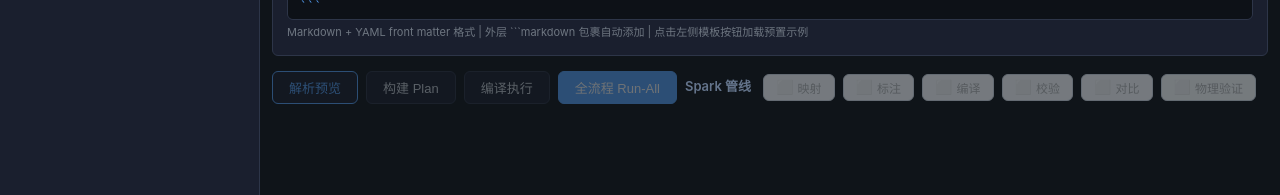
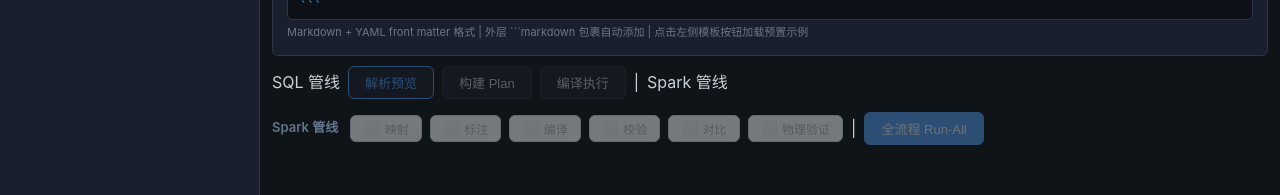
Before and after one commit to huangkwyoyo/TianShu-DataDev-Agent-v3, a React (Vite) app in the folder frontend/: page / in a window 1280 px wide. Shown: the part 421-616 px from the top of the page. Built offline with nearby package versions, Linux system fonts and the light colour scheme; no server answers.

Commit message:
feat: Run-All 流式进度——重写 handleRunAll 为 NDJSON 消费 + RunProgressPanel 集成

```diff
--- a/frontend/src/App.tsx
+++ b/frontend/src/App.tsx
@@ -9,6 +9,7 @@
 import { PackageTree } from './components/PackageTree';
 import { ErrorDisplay } from './components/ErrorDisplay';
 import { StatusBar } from './components/StatusBar';
+import { RunProgressPanel } from './components/RunProgressPanel';
 import { SparkStageButtons } from './components/SparkStageButtons';
 import { SparkStageResultPanel } from './components/SparkStageResultPanel';
 import { LlmTracePanel } from './components/LlmTracePanel';
@@ -21,8 +22,8 @@
   parseSpecRich,
   buildPlanRich,
   executeRich,
-  runAll,
-  getPackageRich,
+  runAllFull,
+  runAllFullStream,
   sparkVerify,
   checkArtifactsStatus,
   ApiError,
@@ -33,7 +34,8 @@
   SparkVerifyResponse,
   SparkStageResponse,
   LlmTraceNode,
-  RunAllResponse,
+  FullRunResponse,
+  FullRunEvent,
   SparkStageResult,
   TemplateFull,
 } from './api/client';
@@ -70,8 +72,19 @@
   // Spark 单阶段触发的产物内容（供面板展示）
   sparkStageResult: { stage: string; result: SparkStageResult; status: string } | null;
 
+  // 持久化 COMPILER 阶段产物（不被后续阶段覆盖）
+  compilerCode: { pyspark: string; standalone: string } | null;
+  // 是否展示代码下载区
+  showCodeDownload: boolean;
+
   // LLM 调用追踪（各阶段累积）
   llmTraces: Record<string, LlmTraceNode> | null;
+
+  // Run-All 流式进度
+  runProgressEvents: FullRunEvent[];
+  isStreaming: boolean;
+  streamError: string | null;
+  streamAbortController: AbortController | null;
 
   // 数据源映射——编译执行和全流程时传入后端
   tableMapping: Record<string, string>;
@@ -95,7 +108,13 @@
     sparkVerifyResult: null,
     artifactsReady: false,
     sparkStageResult: null,
+    compilerCode: null,
+    showCodeDownload: false,
     llmTraces: null,
+    runProgressEvents: [],
+    isStreaming: false,
+    streamError: null,
+    streamAbortController: null,
     tableMapping: {},
     tablePaths: {},
   });
@@ -234,90 +253,149 @@
           sparkStages: [],
           sparkVerifyResult: null,
           sparkStageResult: null,
+          compilerCode: null,
+          showCodeDownload: false,
         };
       },
     );
   };
 
-  /** 全流程一键执行 */
+  /** 全流程 Run-All——流式进度版（NDJSON 消费） */
   const handleRunAll = () => {
     if (!state.markdownText.trim()) {
       update({ error: { error_code: 'EMPTY_INPUT', message: '请输入 DeveloperSpec 内容', field_ref: 'markdown_text' } });
       return;
     }
-    runAction(
-      () => runAll(state.markdownText, state.tableMapping, state.tablePaths),
-      async (result) => {
-        // run-all 成功后异步验证 artifacts 是否就绪
-        let artifactsReady = false;
-        if (result.request_id) {
-          try {
-            const status = await checkArtifactsStatus(result.request_id);
-            artifactsReady = status.artifacts_ready;
-          } catch {
-            artifactsReady = false;
+
+    // 清理旧状态
+    update({
+      isLoading: true,
+      error: null,
+      pipelineError: null,
+      pipelineStages: [],
+      runProgressEvents: [],
+      isStreaming: true,
+      streamError: null,
+      sparkStageResult: null,
+      showCodeDownload: false,
+    });
+
+    const controller = runAllFullStream(
+      state.markdownText,
+      state.tableMapping,
+      state.tablePaths,
+      // onEvent——每收到一个事件
+      (event: FullRunEvent) => {
+        setState((prev) => {
+          const newEvents = [...prev.runProgressEvents, event];
+
+          if (event.event === 'heartbeat') {
+            return { ...prev, runProgressEvents: newEvents };
           }
+
+          if (event.event === 'done') {
+            const fr = event.result;
+            // 构建 SQL 管线阶段指示灯
+            const sqlStages: StageInfo[] = fr.sql_pipeline_stages
+              ? fr.sql_pipeline_stages.map((s) => ({
+                  stage: s.stage,
+                  status: s.status === 'ok' ? 'ok' : s.status === 'failed' ? 'failed' : 'skipped',
+                }))
+              : [];
+            // 构建 Spark 管线阶段指示灯
+            const sparkStages: StageInfo[] = fr.spark_stages.map((s) => ({
+              stage: s.stage,
+              status: s.status === 'ok' ? 'ok' : s.status === 'failed' ? 'failed' : 'skipped',
+            }));
+            // 构建 executeResult（含 SQL 代码）
+            const executeResult: ExecuteRichResponse | null = fr.sql_ok && fr.request_id
+              ? {
+                  request_id: fr.request_id,
+                  spec_id: fr.spec_id || '',
+                  plan_id: fr.plan_id || '',
+                  generated_sql: fr.generated_sql || '',
+                  sql_sha256: '',
+                  compiler_version: '',
+                  execution_trace: { trace_id: '', status: '', row_count: 0, execution_time_ms: 0, error_message: null },
+                  result_summary: { summary_id: '', columns: [], column_types: [], row_count: 0, null_counts: {}, numeric_sums: {} },
+                  open_questions: [],
                 }
-        // 如果管线执行失败（Validator 阻断等），不尝试获取 package
-        // pipeline_error 和 pipeline_stages 由 runAction 自动提取并展示在 PipelineStageIndicator
-        if (result.pipeline_error) {
+              : null;
+            // 持久化 PySpark 代码（即使 Spark 失败也保留）
+            const compilerCode = fr.pyspark_code
+              ? { pyspark: fr.pyspark_code, standalone: '' }
+              : prev.compilerCode;
+
+            // 异步验证 artifacts 是否就绪
+            if (fr.request_id) {
+              checkArtifactsStatus(fr.request_id).then((status) => {
+                setState((prev2) => ({ ...prev2, artifactsReady: status.artifacts_ready }));
+              }).catch(() => {});
+            }
+
             return {
-            requestId: result.request_id,
+              ...prev,
+              isLoading: false,
+              isStreaming: false,
+              runProgressEvents: newEvents,
+              requestId: fr.request_id,
+              executeResult,
+              compilerCode,
+              // SQL 成功就展示代码（即使 Spark 失败也保留，标注由 Spark 阶段状态体现）
+              showCodeDownload: fr.sql_ok,
+              sparkStages,
+              pipelineStages: sqlStages.length > 0 ? sqlStages : [
+                { stage: 'parser', status: 'ok' }, { stage: 'enrich', status: 'ok' },
+                { stage: 'build', status: 'ok' }, { stage: 'validate', status: 'ok' },
+                { stage: 'compile', status: 'ok' }, { stage: 'execute', status: 'ok' },
+                { stage: 'contract', status: 'ok' }, { stage: 'package', status: 'ok' },
+              ],
+              llmTraces: fr.llm_traces,
               activePanel: 'sql' as Panel,
-            artifactsReady,
-            llmTraces: (result as RunAllResponse).llm_traces || null,
-            sparkStageResult: null,
+              // SQL 失败时的错误
+              error: fr.sql_pipeline_error
+                ? {
+                    error_code: `PIPELINE_${fr.sql_pipeline_error.stage.toUpperCase()}_FAILED`,
+                    message: fr.sql_pipeline_error.error_message,
+                    field_ref: fr.sql_pipeline_error.stage,
+                  }
+                : null,
             };
           }
-        // 管线成功——尝试获取 package
-        try {
-          const pkg = await getPackageRich(result.request_id);
+
+          if (event.event === 'fatal') {
             return {
-            executeResult: {
-              request_id: result.request_id,
-              spec_id: result.spec_id,
-              plan_id: result.plan_id,
-              generated_sql: '',
-              sql_sha256: '',
-              compiler_version: '',
-              execution_trace: result.execution_trace!,
-              result_summary: result.result_summary!,
-              open_questions: [],
-            },
-            packageResult: pkg,
-            requestId: result.request_id,
-            activePanel: 'package' as Panel,
-            artifactsReady,
-            sparkStageResult: null,
-            llmTraces: (result as RunAllResponse).llm_traces || null,
-            // SQL 管线成功——设置全部 8 阶段为 ok，使指示灯在成功后仍然可见
-            pipelineStages: [
-              { stage: 'parser', status: 'ok' },
-              { stage: 'enrich', status: 'ok' },
-              { stage: 'build', status: 'ok' },
-              { stage: 'validate', status: 'ok' },
-              { stage: 'compile', status: 'ok' },
-              { stage: 'execute', status: 'ok' },
-              { stage: 'contract', status: 'ok' },
-              { stage: 'package', status: 'ok' },
-            ],
-          };
-        } catch {
-          return {
-            requestId: result.request_id,
-            activePanel: 'sql' as Panel,
-            artifactsReady,
-            llmTraces: (result as RunAllResponse).llm_traces || null,
-            sparkStageResult: null,
+              ...prev,
+              isLoading: false,
+              isStreaming: false,
+              runProgressEvents: newEvents,
               error: {
-              error_code: 'PACKAGE_FETCH_FAILED',
-              message: 'RunAll 成功但获取 Package 失败',
+                error_code: event.error_code,
+                message: event.message,
                 field_ref: null,
               },
             };
           }
+
+          // stage 事件——仅累积进度
+          return { ...prev, runProgressEvents: newEvents };
+        });
+      },
+      // onError
+      (err: Error) => {
+        update({
+          isLoading: false,
+          isStreaming: false,
+          streamError: err.message,
+        });
+      },
+      // onDone
+      () => {
+        setState((prev) => ({ ...prev, isStreaming: false }));
       },
     );
+
+    update({ streamAbortController: controller });
   };
 
   /** Spark 管线验证 */
@@ -351,6 +429,14 @@
       stage: s.stage,
       status: s.status,
     }));
+    // 持久化 COMPILER 阶段的 PySpark 代码（不被后续阶段覆盖）
+    const compilerCode =
+      response.stage === 'COMPILER' && response.status === 'ok' && response.result
+        ? {
+            pyspark: response.result.pyspark_code || '',
+            standalone: response.result.standalone_pyspark || '',
+          }
+        : state.compilerCode;
     update({
       sparkStages: stages,
       sparkVerifyResult: {
@@ -370,6 +456,11 @@
       llmTraces: response.llm_traces
         ? { ...(state.llmTraces || {}), ...response.llm_traces }
         : state.llmTraces,
+      compilerCode,
+      // 物理验证成功时自动展示代码下载区
+      showCodeDownload:
+        (response.stage === 'PHYSICAL_VERIFIER' && response.status === 'ok') ||
+        state.showCodeDownload,
     });
   };
 
@@ -409,6 +500,8 @@
 
           {/* 操作按钮栏 */}
           <div className="action-bar">
+            {/* SQL 管线 */}
+            <span className="pipeline-label">SQL 管线</span>
             <button
               className="btn btn-primary"
               disabled={!hasContent || state.isLoading}
@@ -430,13 +523,11 @@
             >
               编译执行
             </button>
-            <button
-              className="btn btn-accent"
-              disabled={!hasContent || state.isLoading}
-              onClick={handleRunAll}
-            >
-              全流程 Run-All
-            </button>
+
+            <span className="pipeline-separator">|</span>
+
+            {/* Spark 管线 */}
+            <span className="pipeline-label">Spark 管线</span>
             <SparkStageButtons
               requestId={state.requestId}
               artifactsReady={state.artifactsReady}
@@ -445,6 +536,18 @@
               onError={(err) => update({ error: err })}
               disabled={state.isLoading}
             />
+
+            <span className="pipeline-separator">|</span>
+
+            {/* 全流程一键执行 */}
+            <button
+              className="btn btn-accent"
+              disabled={!hasContent || state.isLoading}
+              onClick={handleRunAll}
+            >
+              全流程 Run-All
+            </button>
+
             {state.isLoading && <span className="loading-indicator">处理中...</span>}
           </div>
 
@@ -455,6 +558,14 @@
 
           {/* 面板区域 */}
           <div className="panels">
+            {/* Run-All 流式进度面板——全流程执行期间展示 */}
+            <RunProgressPanel
+              events={state.runProgressEvents}
+              isStreaming={state.isStreaming}
+              streamError={state.streamError}
+              visible={state.isStreaming || state.runProgressEvents.length > 0}
+            />
+
             {state.specResult && (
               <ParsePreview spec={state.specResult} visible={state.activePanel === 'parse'} />
             )}
@@ -491,6 +602,72 @@
                 status={state.sparkStageResult.status}
                 visible={true}
               />
+            )}
+
+            {/* 代码下载区——物理验证成功后独立展示（不依赖 SparkStageResultPanel） */}
+            {state.showCodeDownload && (
+              <div className="panel code-download-panel">
+                <div className="panel-header">
+                  <h3>📥 代码下载</h3>
+                </div>
+
+                {/* SQL 代码框 */}
+                {state.executeResult?.generated_sql ? (
+                  <div className="code-block-wrapper">
+                    <div className="code-block-header">
+                      <span className="code-block-title">📜 SQL 代码</span>
+                      <button
+                        className="btn-download"
+                        onClick={() => {
+                          const blob = new Blob([state.executeResult!.generated_sql], { type: 'text/sql' });
+                          const url = URL.createObjectURL(blob);
+                          const a = document.createElement('a');
+                          a.href = url; a.download = 'query.sql';
+                          document.body.appendChild(a); a.click();
+                          document.body.removeChild(a);
+                          URL.revokeObjectURL(url);
+                        }}
+                      >
+                        ⬇ 下载 .sql
+                      </button>
+                    </div>
+                    <pre className="code-block"><code>{state.executeResult!.generated_sql}</code></pre>
+                  </div>
+                ) : (
+                  <p className="spark-result-note" style={{ padding: '8px 14px', margin: 0, fontSize: 12, color: 'var(--text-muted)' }}>
+                    SQL 代码不可用——请先执行"编译执行"。
+                  </p>
+                )}
+
+                {/* PySpark 代码框 */}
+                {state.compilerCode?.pyspark || state.compilerCode?.standalone ? (
+                  <div className="code-block-wrapper">
+                    <div className="code-block-header">
+                      <span className="code-block-title">🐍 PySpark 代码</span>
+                      <button
+                        className="btn-download"
+                        onClick={() => {
+                          const code = state.compilerCode!.pyspark || state.compilerCode!.standalone;
+                          const blob = new Blob([code], { type: 'text/x-python' });
+                          const url = URL.createObjectURL(blob);
+                          const a = document.createElement('a');
+                          a.href = url; a.download = 'spark_job.py';
+                          document.body.appendChild(a); a.click();
+                          document.body.removeChild(a);
+                          URL.revokeObjectURL(url);
+                        }}
+                      >
+                        ⬇ 下载 .py
+                      </button>
+                    </div>
+                    <pre className="code-block"><code>{state.compilerCode!.pyspark || state.compilerCode!.standalone}</code></pre>
+                  </div>
+                ) : (
+                  <p className="spark-result-note" style={{ padding: '8px 14px', margin: 0, fontSize: 12, color: 'var(--text-muted)' }}>
+                    PySpark 代码不可用——请先执行 COMPILER 阶段。
+                  </p>
+                )}
+              </div>
             )}
 
             {state.executeResult && state.executeResult.generated_sql && (
```
Lines whose indentation alone changed are shown as unchanged.
